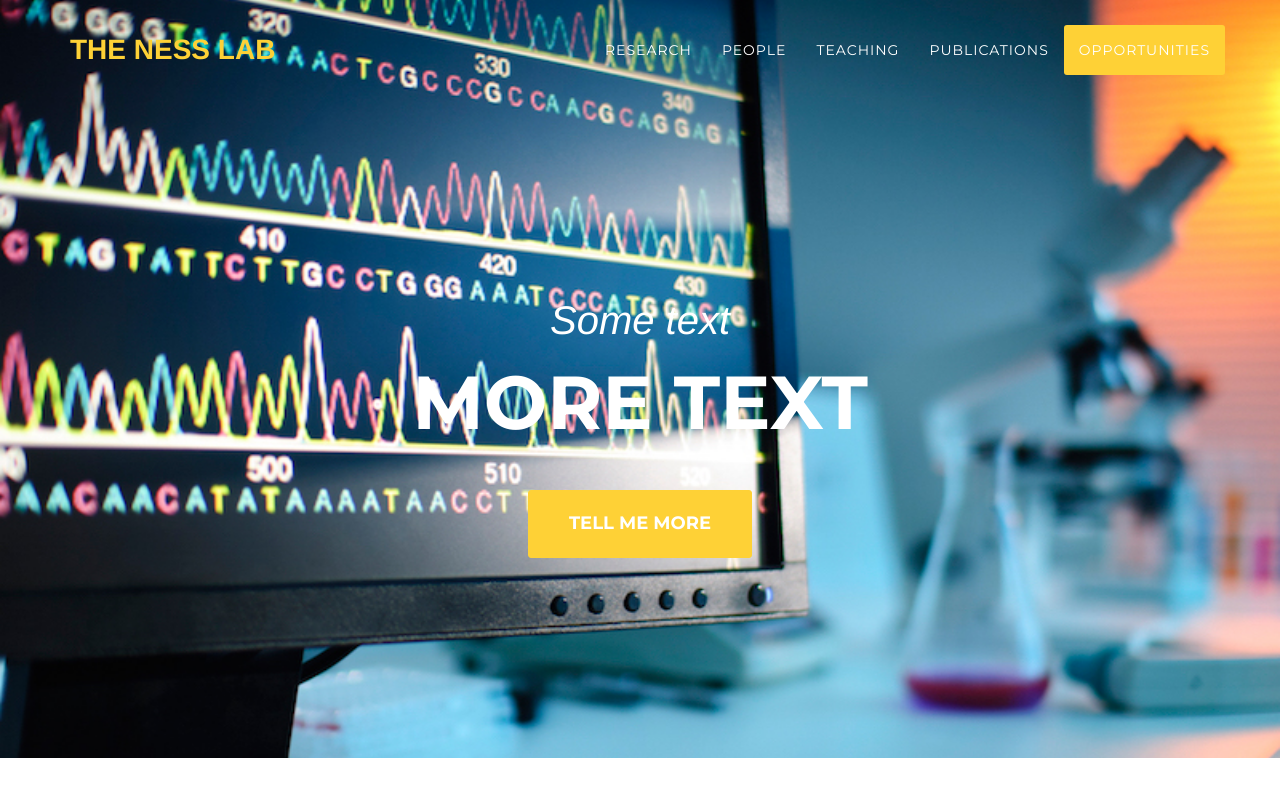
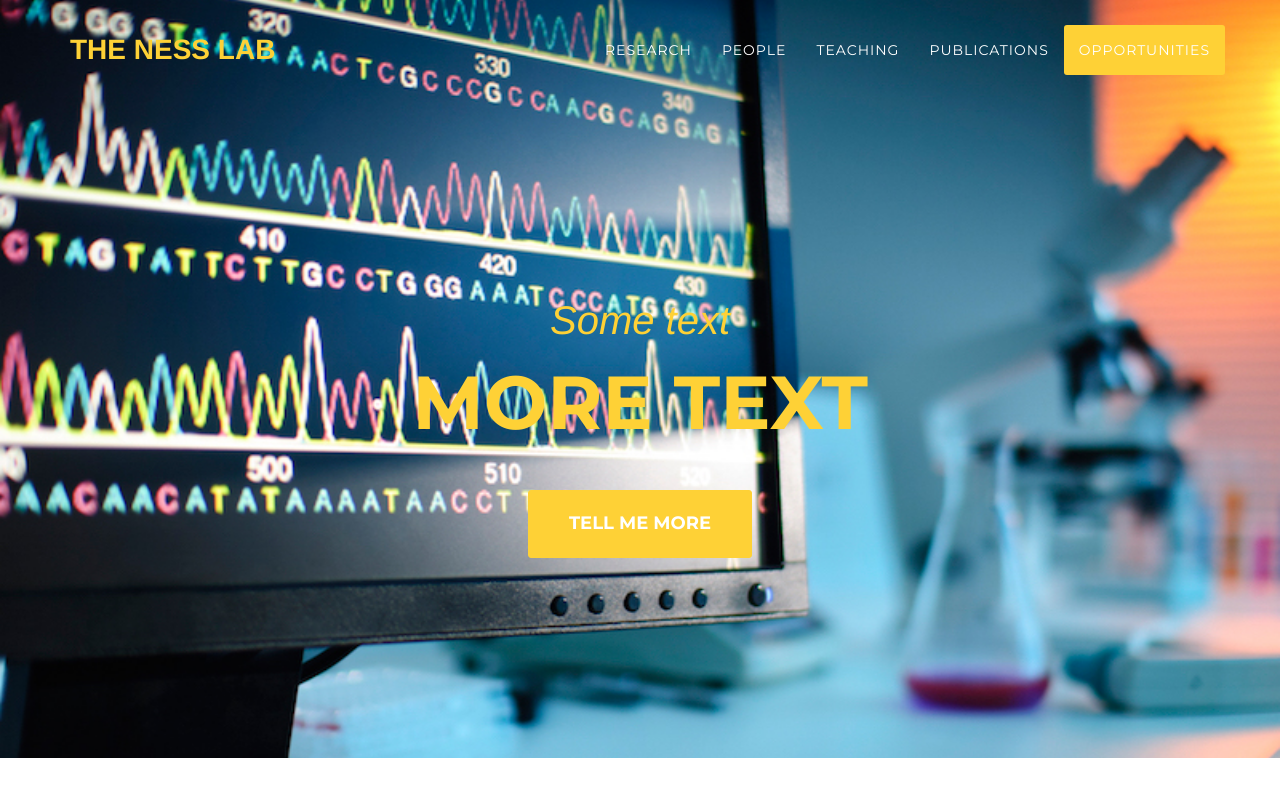
Before and after one commit to aays/nesslab, a website: page index.html in a window 1280 px wide. Shown: the top 800 px of the page. Drawn offline with nearby package versions, Linux system fonts and the light colour scheme; a web font is replaced by a local one.

Commit message:
added color to front matter??

```diff
--- a/css/agency.css
+++ b/css/agency.css
@@ -247,6 +247,7 @@ header .intro-text .intro-lead-in {
   font-size: 22px;
   line-height: 22px;
   margin-bottom: 25px;
+  color: #fed136;
   /*background: rgba(211,211,211,0.3);*/
 }
 header .intro-text .intro-heading {
@@ -256,6 +257,7 @@ header .intro-text .intro-heading {
   font-size: 50px;
   line-height: 50px;
   margin-bottom: 25px;
+  color: #fed136;
 }
 @media (min-width: 768px) {
   header .intro-text {
@@ -268,6 +270,7 @@ header .intro-text .intro-heading {
     font-size: 40px;
     line-height: 40px;
     margin-bottom: 25px;
+    color: #fed136;
   }
   header .intro-text .intro-heading {
     font-family: "Montserrat", "Helvetica Neue", Helvetica, Arial, sans-serif;
@@ -276,6 +279,7 @@ header .intro-text .intro-heading {
     font-size: 75px;
     line-height: 75px;
     margin-bottom: 50px;
+    color: #fed136;
   }
 }
 section {
```
